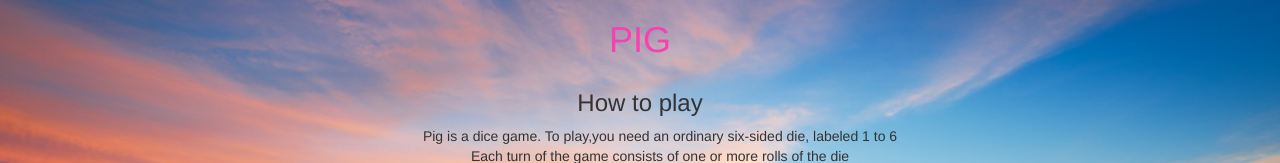
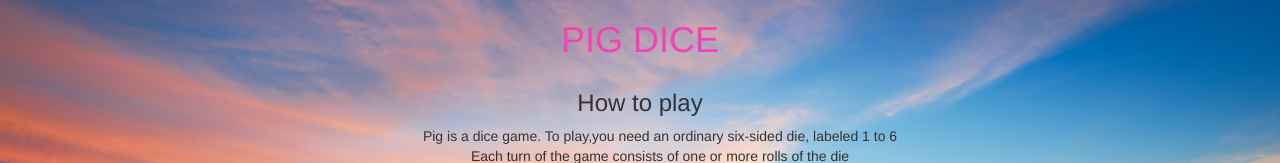
Before and after one commit to ayabei/pig-dice, a plain HTML site: page index.html in a window 1280 px wide. Shown: the top 163 px of the page. Drawn offline with Linux system fonts and the light colour scheme.

Commit message:
chane h1 name to pig dice

```diff
--- a/index.html
+++ b/index.html
@@ -9,7 +9,7 @@
 	<div class="container">
 		<center>
 
-	<h1 style="text-align: center;">PIG</h1>
+	<h1 style="text-align: center;">PIG DICE</h1>
 
 	<div class="row" >
 
```
